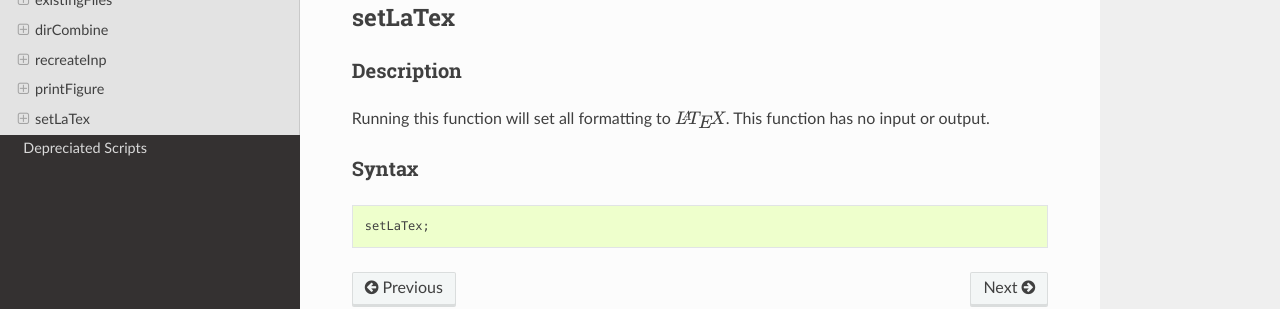
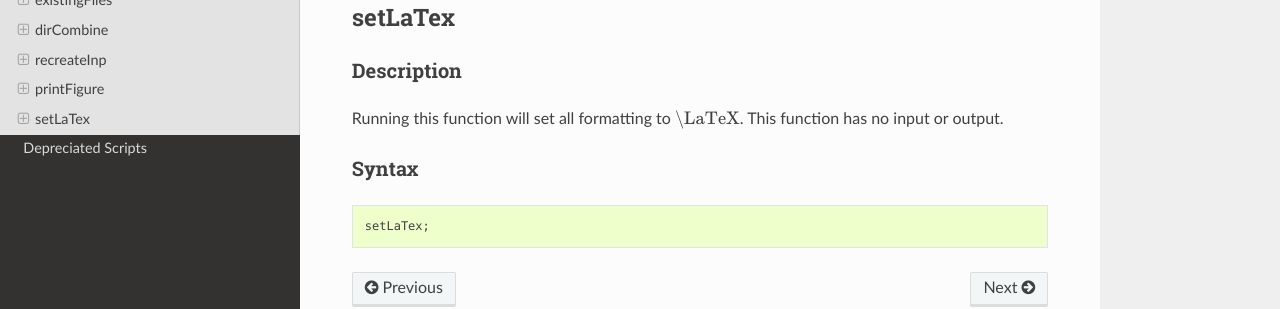
Before and after one commit to aq18507/GATORdocs, a Sphinx documentation site: the page built from doc/Scripts.rst, in a window 1280 px wide and 900 px high, scrolled down 5501 px. Shown: the part 463-772 px from the top of the window. Built offline with Sphinx 7.4.7 and the Read the Docs theme 2.0.0, drawn with Linux system fonts in a browser that asks for light colours.

Commit message:
docs: update Scripts.rst

```diff
--- a/doc/Scripts.rst
+++ b/doc/Scripts.rst
@@ -236,7 +236,7 @@ setLaTex
 
 Description
 +++++++++++
-Running this function will set all formatting to :math:`\LaTeX`. This function has no input or output.
+Running this function will set all formatting to :math:`\text{\LaTeX}`. This function has no input or output.
 
 Syntax
 ++++++
```
